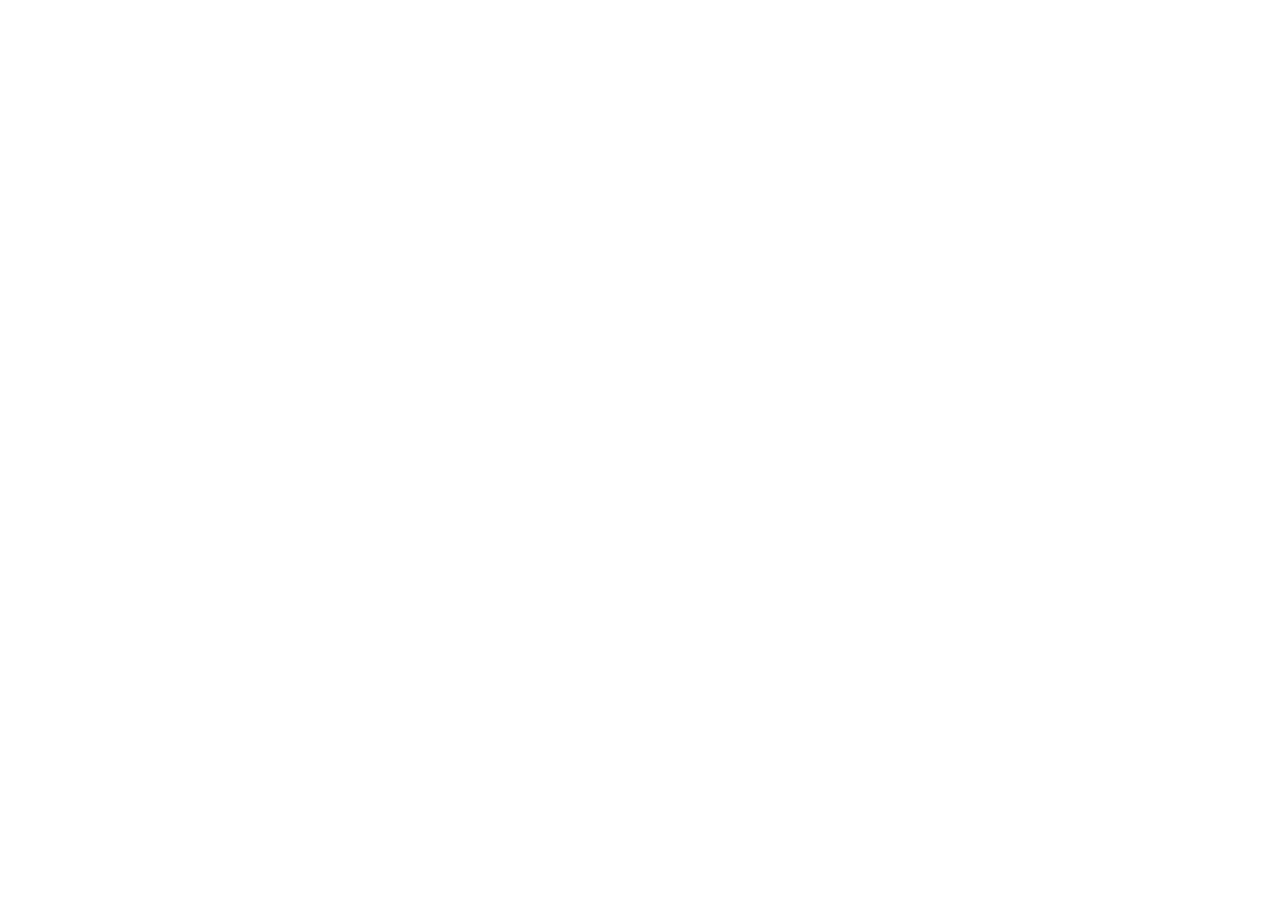
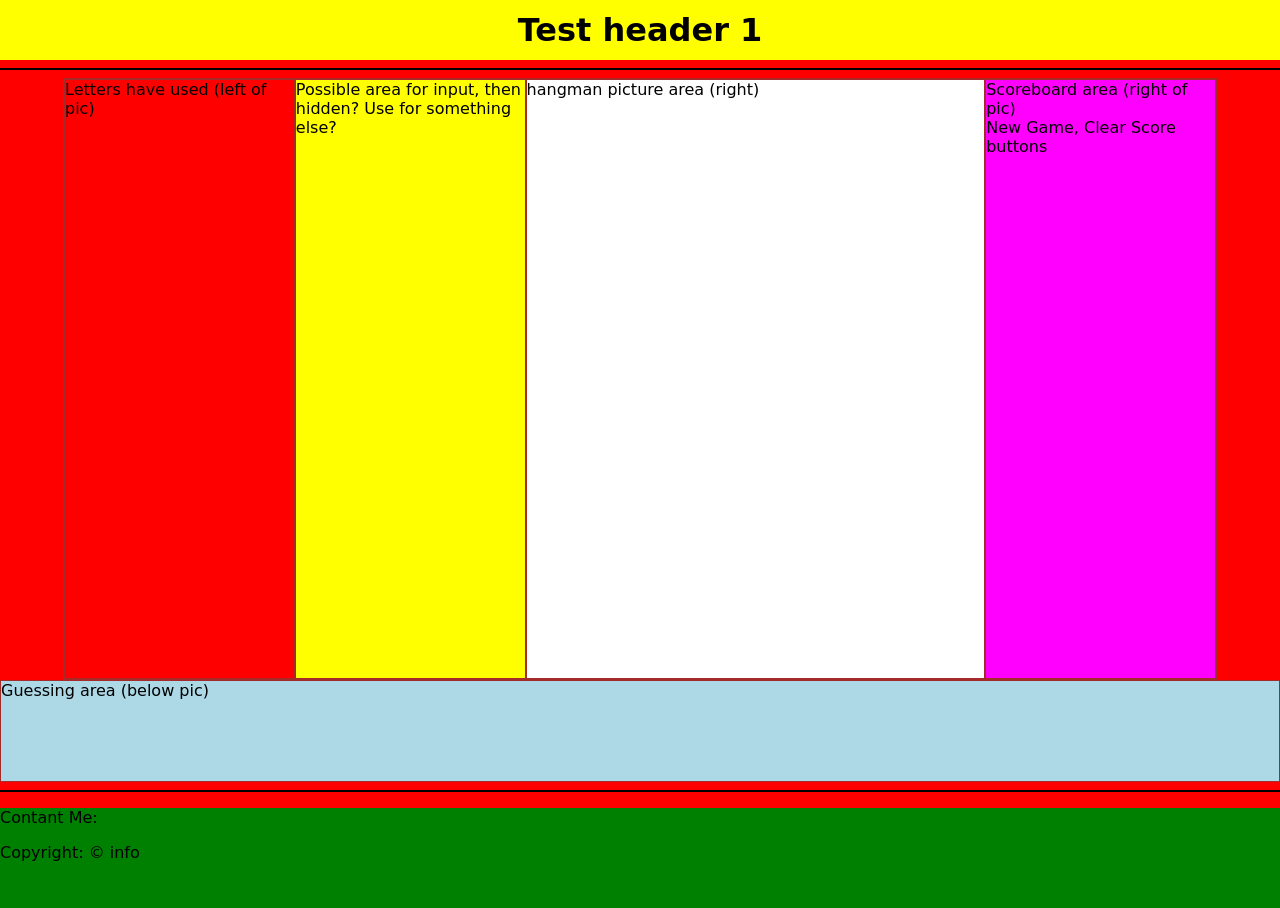
Before and after one commit to ma3east/WDI_PROJECT1_THE_GAME, a PHP site: page / in a window 1280 px wide. Before the commit the page is empty. Before the commit the page ends 800 px from the top, so only its background shows below. Run offline with PHP 8.4, Linux system fonts and the light colour scheme; some libraries are stand-ins or nearby versions.

Commit message:
created basic html/css for the main playing area of the game, may change, committing for reference.

```diff
--- a/css/style.css
+++ b/css/style.css
@@ -1,3 +1,73 @@
-* {
+/** {
 
-}
+	}*/
+
+	body {
+		font-family: "Comic Sans MS", cursive, sans-serif;
+		font-size: 100%;
+		margin: 0;
+		padding: 0;
+		width: 100%;
+		background-color: red;
+	}
+
+	header	{
+		background-color: yellow;
+		width: 100%;
+		height:	60px;
+	}
+	h1	{
+		line-height: 60px;
+		margin: 0 auto;
+		text-align: center;
+	}
+
+	hr {
+		border: 0;
+		height: 2px;
+		background: black;
+	}
+
+	main {
+		background-color: pink;
+		border: 1px solid brown;
+		height: 600px;
+		display: flex;
+		margin: 0 auto;
+		width: 90%;
+		padding: 0;
+	}
+	.letters {
+		background-color: red;
+		border: 1px solid brown;
+		width: 20%;
+	}
+
+	.input {
+		background-color: yellow;
+		border: 1px solid brown;
+		width: 20%
+	}
+
+	.picture {
+		background-color: white;
+		border: 1px solid brown;
+		width: 40%;
+	}
+	.score {
+		background-color: magenta;
+		border: 1px solid brown;
+		width: 20%;
+	}
+
+	.guess {
+		background-color: lightblue;
+		border: 1px solid brown;
+		height: 100px;
+	}
+
+	footer	{
+		background-color: green;
+		margin: 0 auto;
+		height: 100px;
+	}
--- a/index.html
+++ b/index.html
@@ -1,7 +1,7 @@
 <!DOCTYPE html>
 <html>
 <head>
-	<title>Hang Man</title>
+	<title>HangMan Beta</title>
 
 	<meta charset="utf-8" />
 	<meta http-equiv="Content-type" content="text/html; charset=utf-8" />
@@ -16,15 +16,35 @@
 </head>
 <body>
 	<header>
+		<h1>Test header 1</h1>
+	</header>
+	<hr />
+	<main>
+		<div class="letters">
+			Letters have used (left of pic)
+		</div>
+		<div class="input">
+			Possible area for input, then hidden? Use for something else?
+		</div>
+		<div class="picture">
+			hangman picture area (right)
+		</div>
 
-
-	</header>
-	<main>
-
+		<div class="score">
+			<div>Scoreboard area (right of pic)</div>
+			<div>New Game, Clear Score buttons</div>
+		</div>
 	</main>
 
+	<section class="guess">
+		<div>
+			Guessing area (below pic)
+		</div>
+	</section>
+	<hr />
 	<footer>
-
+		<p>Contant Me:</p>
+		<p>Copyright: &copy info</p>
 	</footer>
 
 </body>
--- a/js/app.js
+++ b/js/app.js
@@ -0,0 +1,4 @@
+$(document).ready(function() {
+
+
+});
```
